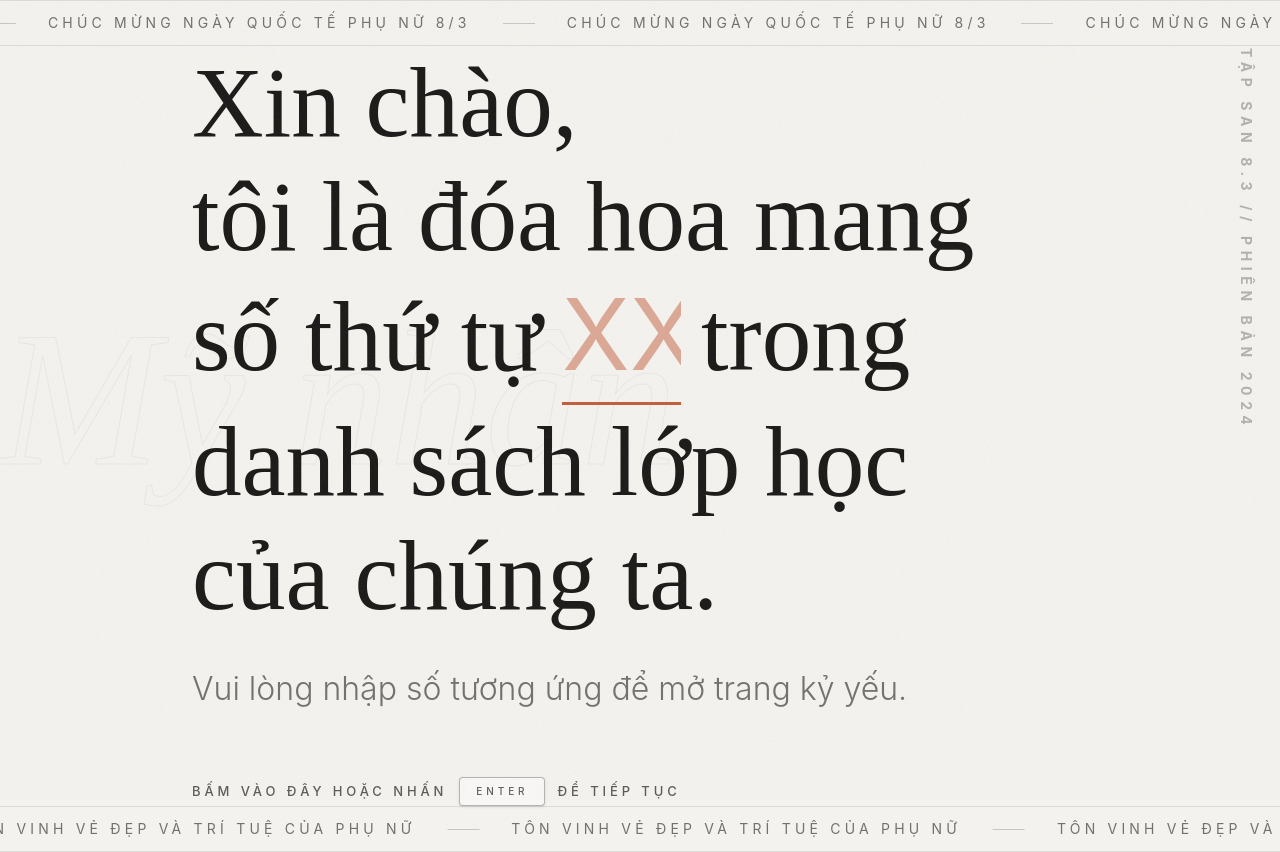
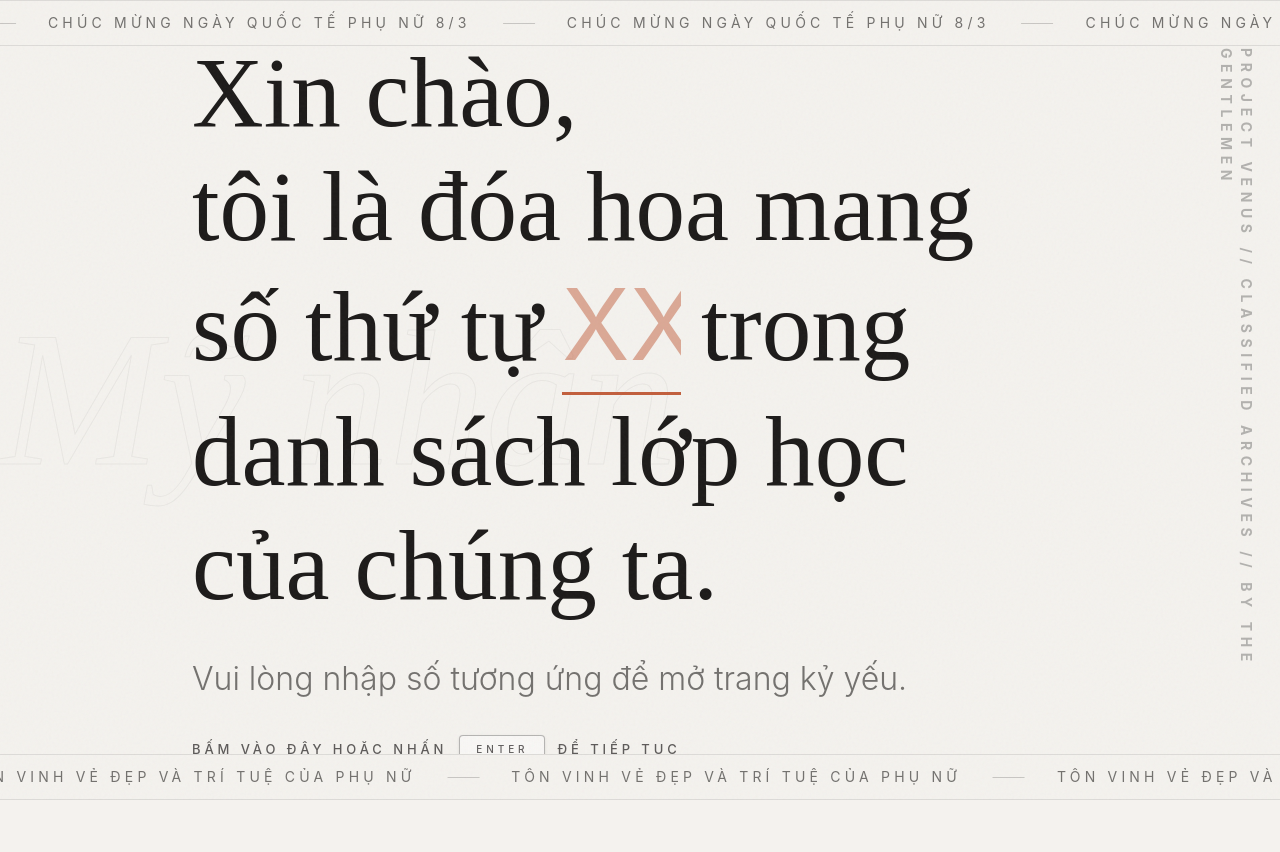
Before and after one commit to tanbaycu/83muon, a React (Vite) app: page / in a window 1280 px wide. After the commit the page ends 800 px from the top, so only its background shows below. Built offline with nearby package versions, Linux system fonts and the light colour scheme.

Commit message:
fix(ui): Chỉnh khoảng cách nút Enter không bị che, đổi loading text sang DECODING ngắn gọn sắc bén

```diff
--- a/src/App.jsx
+++ b/src/App.jsx
@@ -148,7 +148,7 @@ const App = () => {
 
       {/* Absolute decorative vertical text */}
       <div className="fixed top-8 right-6 md:top-12 md:left-8 vertical-text text-[10px] md:text-sm font-bold tracking-[0.4em] uppercase text-[var(--color-charcoal)]/30 pointer-events-none z-[100] hidden md:block">
-        Tập San 8.3 // Phiên bản 2024
+        PROJECT VENUS // CLASSIFIED ARCHIVES // BY THE GENTLEMEN
       </div>
 
       <AnimatePresence mode="wait">
@@ -159,7 +159,7 @@ const App = () => {
             animate={{ opacity: 1 }}
             exit={{ opacity: 0, scale: 0.98, filter: 'blur(10px)' }}
             transition={{ duration: 0.8 }}
-            className="w-full h-[100dvh] flex flex-col justify-between z-10 bg-[var(--color-oatmeal)]"
+            className="w-full h-[100dvh] flex flex-col justify-center z-10 bg-[var(--color-oatmeal)] overflow-hidden relative"
           >
             {/* Siêu hiệu ứng Loading Overlay */}
             <AnimatePresence>
@@ -176,9 +176,9 @@ const App = () => {
                     initial={{ opacity: 0, y: 20 }}
                     animate={{ opacity: 1, y: 0 }}
                     transition={{ delay: 0.5, duration: 1 }}
-                    className="mt-6 font-serif-editorial italic text-2xl md:text-3xl text-[var(--color-charcoal)] flex items-center gap-3 relative z-10 font-bold"
+                    className="mt-6 font-sans-editorial uppercase tracking-[0.4em] text-[10px] md:text-sm text-[var(--color-charcoal)]/80 flex items-center relative z-10 font-bold"
                   >
-                    Đang gói ghém yêu thương <span className="flex gap-1">
+                    DECODING <span className="flex gap-1 ml-2">
                       <motion.span animate={{ opacity: [0,1,0] }} transition={{ repeat: Infinity, duration: 1.5, delay: 0 }}>.</motion.span>
                       <motion.span animate={{ opacity: [0,1,0] }} transition={{ repeat: Infinity, duration: 1.5, delay: 0.2 }}>.</motion.span>
                       <motion.span animate={{ opacity: [0,1,0] }} transition={{ repeat: Infinity, duration: 1.5, delay: 0.4 }}>.</motion.span>
@@ -187,15 +187,16 @@ const App = () => {
                 </motion.div>
               )}
             </AnimatePresence>
-
-            <EditorialMarquee direction="left" text="CHÚC MỪNG NGÀY QUỐC TẾ PHỤ NỮ 8/3" />
+            <div className="absolute top-0 left-0 w-full z-20">
+              <EditorialMarquee direction="left" text="CHÚC MỪNG NGÀY QUỐC TẾ PHỤ NỮ 8/3" />
+            </div>
 
             {/* Giant Background Typography */}
             <div className="absolute top-1/2 left-0 -translate-y-1/2 text-[18vw] md:text-[15vw] font-serif-editorial italic text-stroke-huge pointer-events-none whitespace-nowrap z-0 origin-left opacity-50">
               Mỹ nhân
             </div>
 
-            <div className="w-full max-w-4xl relative z-10 mx-auto px-6 md:px-0 flex-1 flex flex-col justify-center items-start">
+            <div className="w-full max-w-4xl relative z-10 mx-auto px-6 md:px-0 flex flex-col justify-center items-start pt-16 pb-16">
 
                <motion.h1
                   initial={{ y: 20, opacity: 0 }}
@@ -237,7 +238,7 @@ const App = () => {
                  initial={{ opacity: 0 }}
                  animate={{ opacity: 1 }}
                  transition={{ delay: 0.8, duration: 1 }}
-                 className="mt-12 md:mt-16 flex justify-start"
+                 className="mt-8 md:mt-8 flex justify-start"
                >
                  {/* Universal UI UI/UX Button Enter to classic subtle look (both Mobile and PC) */}
                  {/* Khắc phục text wrap trên Mobile bằng cách tinh chỉnh padding, font-size và flex row. Căn đúng 1 dòng liền mạch */}
@@ -252,7 +253,9 @@ const App = () => {
                </motion.div>
             </div>
 
-            <EditorialMarquee direction="right" text="TÔN VINH VẺ ĐẸP VÀ TRÍ TUỆ CỦA PHỤ NỮ" />
+            <div className="absolute bottom-0 left-0 w-full z-20">
+              <EditorialMarquee direction="right" text="TÔN VINH VẺ ĐẸP VÀ TRÍ TUỆ CỦA PHỤ NỮ" />
+            </div>
           </motion.div>
 
         ) : (
```
